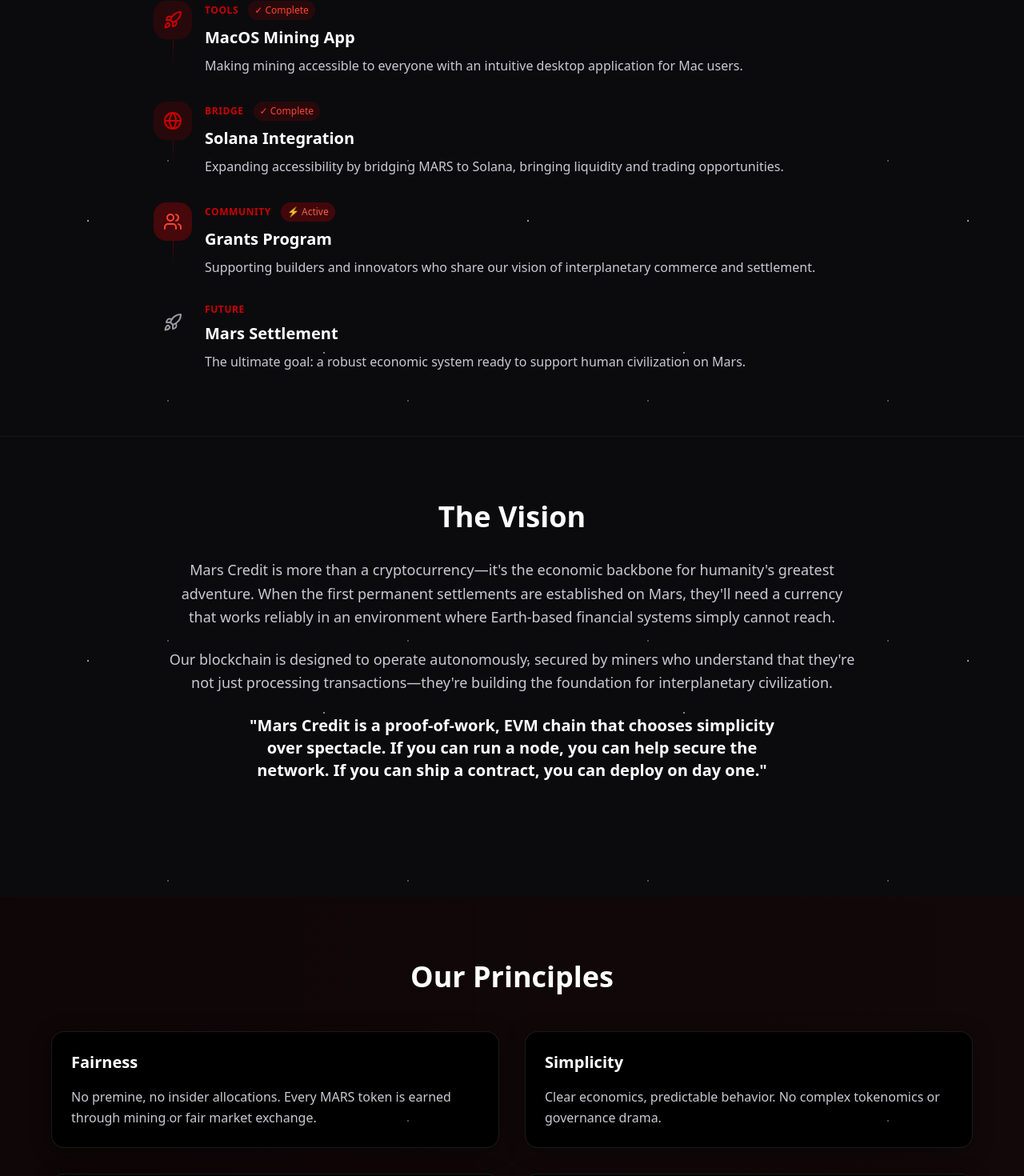
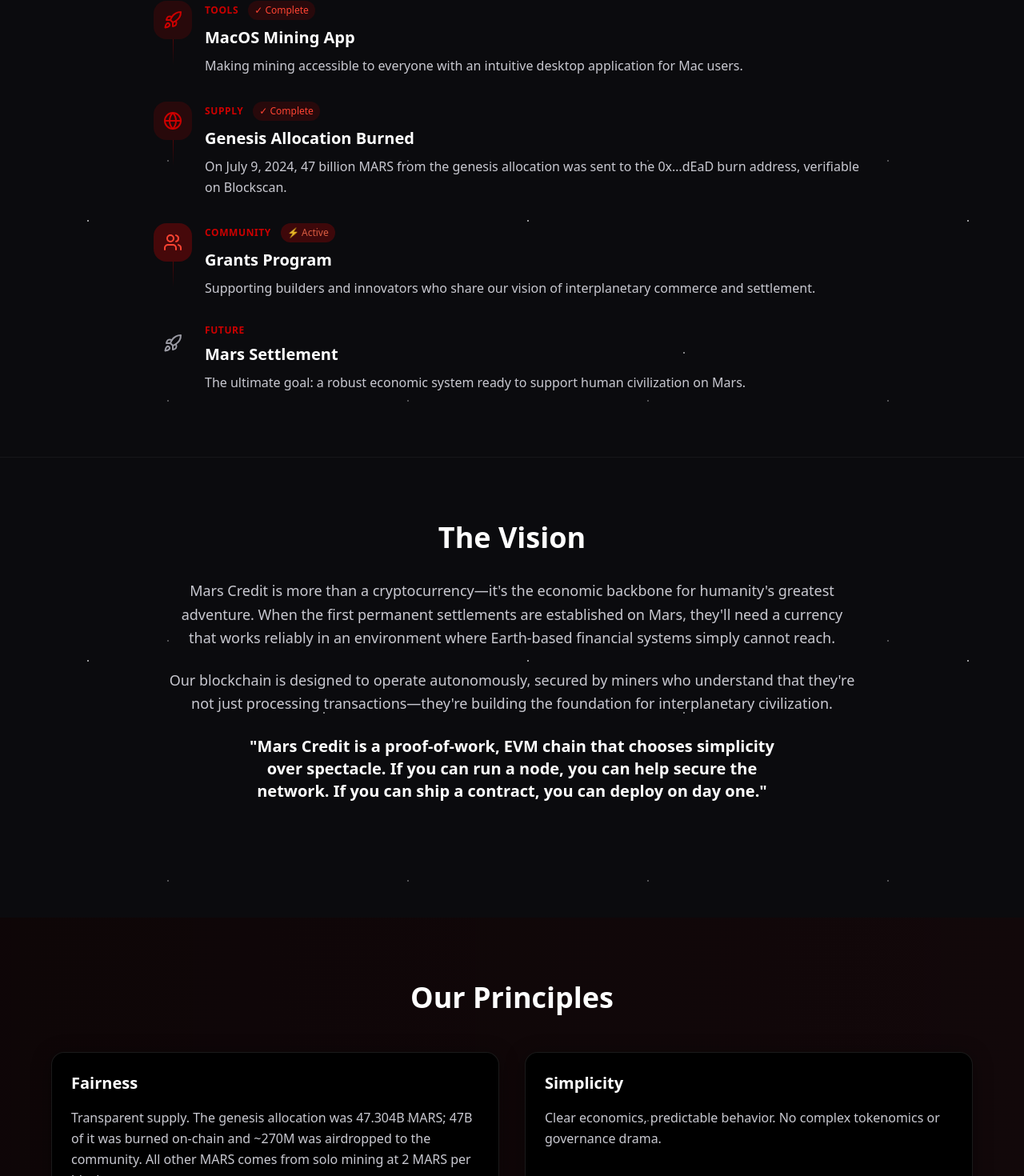
Before and after one commit to marscredit/website-public, a Next.js app: page /story in a window 1280 px wide. Shown: the part 1539-3009 px from the top of the page at 80% size. Built offline with nearby package versions, Linux system fonts and the light colour scheme; a web font is replaced by a local one.

Commit message:
Story: replace Solana milestone and 'no premine' claim with accurate supply story

```diff
--- a/src/app/story/page.tsx
+++ b/src/app/story/page.tsx
@@ -41,9 +41,9 @@
     status: "completed"
   },
   {
-    phase: "Bridge",
-    title: "Solana Integration",
-    description: "Expanding accessibility by bridging MARS to Solana, bringing liquidity and trading opportunities.",
+    phase: "Supply",
+    title: "Genesis Allocation Burned",
+    description: "On July 9, 2024, 47 billion MARS from the genesis allocation was sent to the 0x…dEaD burn address, verifiable on Blockscan.",
     icon: Globe,
     status: "completed"
   },
@@ -66,7 +66,7 @@
 const principles = [
   {
     title: "Fairness",
-    description: "No premine, no insider allocations. Every MARS token is earned through mining or fair market exchange."
+    description: "Transparent supply. The genesis allocation was 47.304B MARS; 47B of it was burned on-chain and ~270M was airdropped to the community. All other MARS comes from solo mining at 2 MARS per block."
   },
   {
     title: "Simplicity",
```
